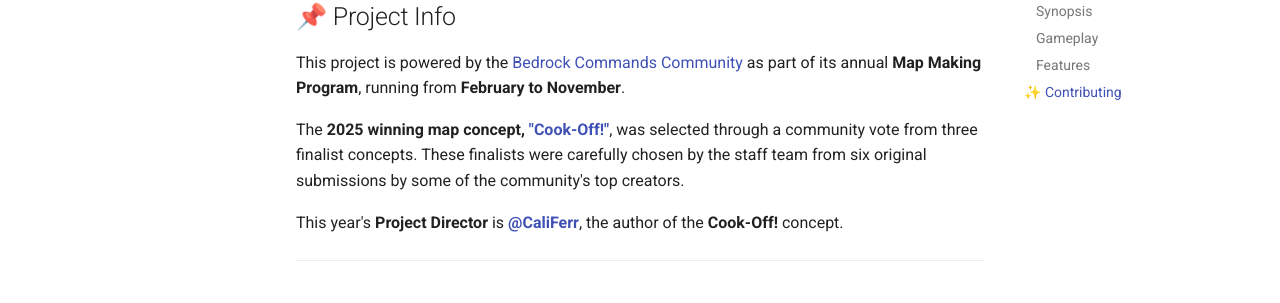
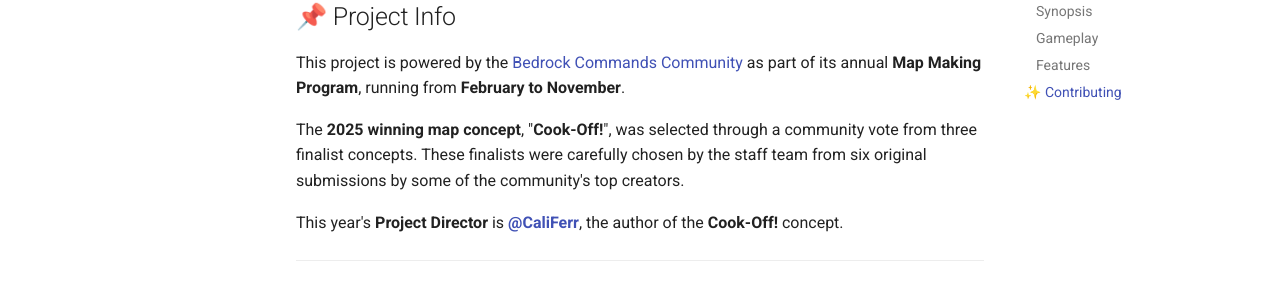
Before and after one commit to BedrockCommands/Cook-Off-Docs, an MkDocs documentation site: the page built from docs/docs/index.md, in a window 1280 px wide and 1330 px high. Shown: the part 241-544 px from the top of the window. Built offline with MkDocs 1.6.1 and Material for MkDocs 9.7.7, drawn with Linux system fonts in a browser that asks for light colours; comment, search, counter and statistics services are not loaded; part of the change alters nothing that is shown.

```diff
--- a/docs/docs/index.md
+++ b/docs/docs/index.md
@@ -2,7 +2,7 @@
 
 This project is powered by the [Bedrock Commands Community](https://discord.com/servers/bedrock-commands-community-924894457894174740) as part of its annual **Map Making Program**, running from **February to November**.
 
-The **2025 winning map concept, ["Cook-Off!"](https://bedrockcommands.github.io/Cook-Off/)**, was selected through a community vote from three finalist concepts. These finalists were carefully chosen by the staff team from six original submissions by some of the community's top creators.
+The **2025 winning map concept**, "**Cook-Off!**", was selected through a community vote from three finalist concepts. These finalists were carefully chosen by the staff team from six original submissions by some of the community's top creators.
 
 This year's **Project Director** is **[@CaliFerr](https://github.com/CaliFerr)**, the author of the **Cook-Off!** concept.
 
```
